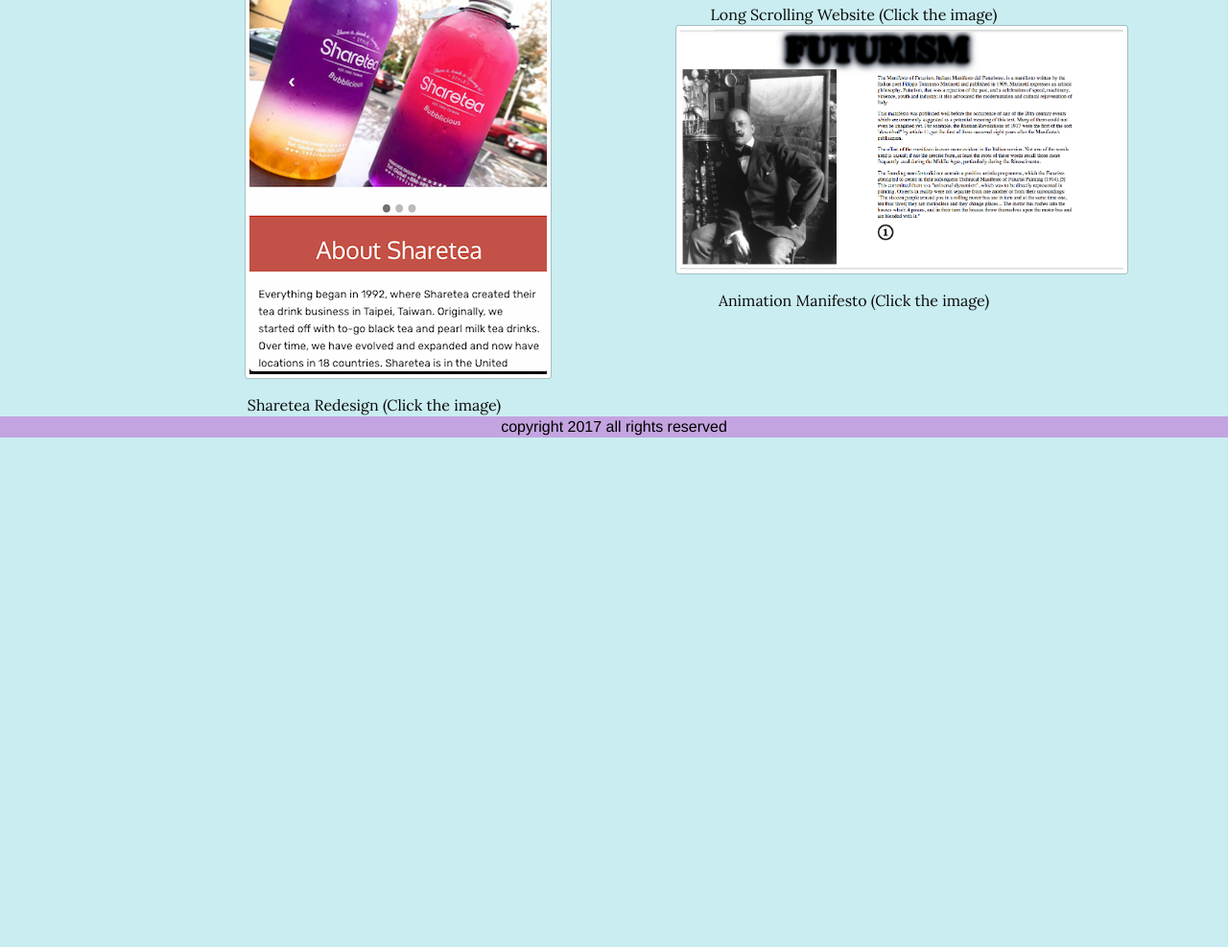
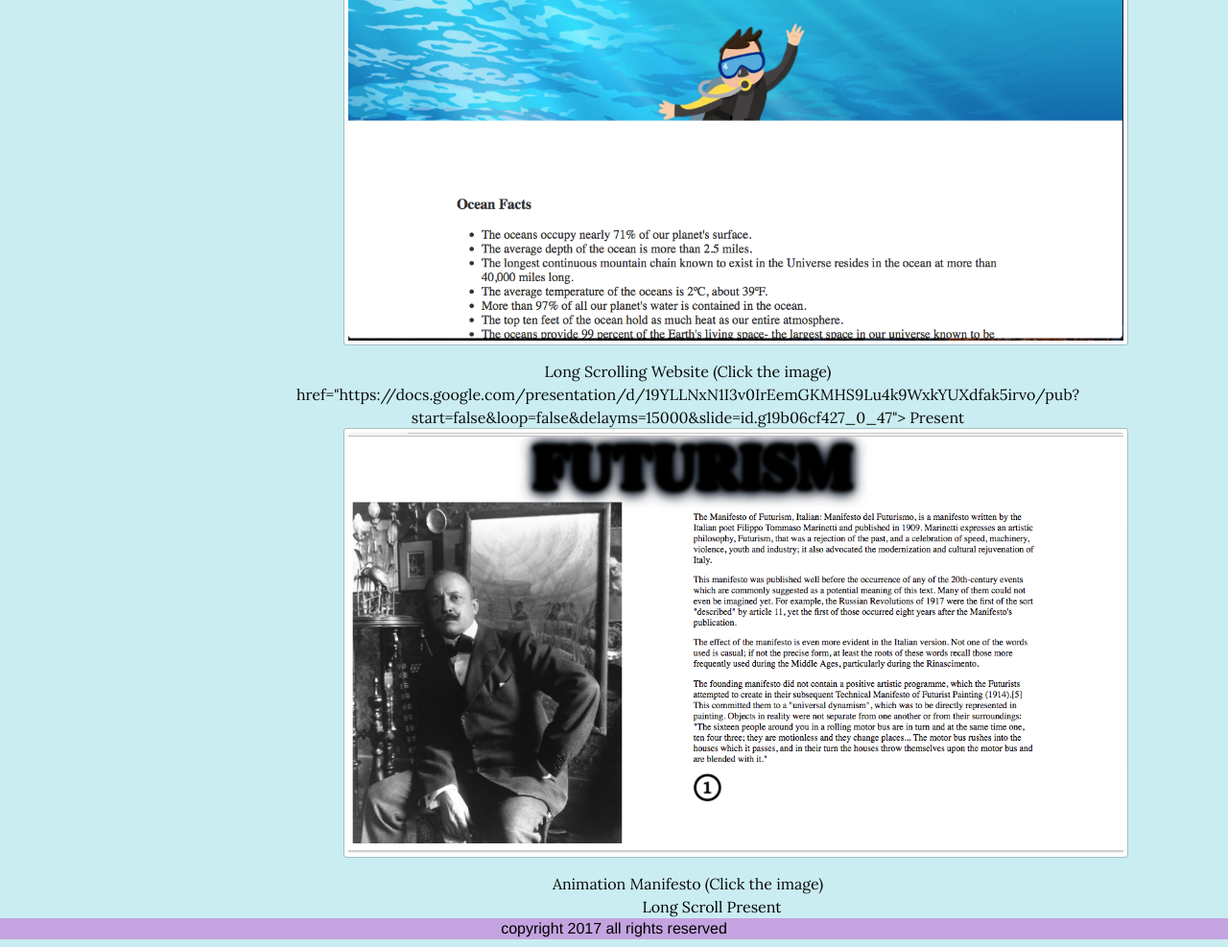
Before and after one commit to ja5293/art3870-w17, a plain HTML site: page portfolio.html in a window 1280 px wide. Shown: the part 1483-2470 px from the top of the page at 96% size. Before the commit the page ends 1947 px from the top, so only its background shows below. Drawn offline with Linux system fonts and the light colour scheme.

Commit message:
add portfolio

```diff
--- a/portfolio.html
+++ b/portfolio.html
@@ -78,11 +78,14 @@
     <br>
     <figure><a href="longscroll1.html"><img src="images/longscroll.png" class="thumbnail" alt="longscroll"></a>
     </figure>
-    <figcaption>Long Scrolling Website (Click the image)</figcaption>
+    <figcaption>Long Scrolling Website (Click the image)  href="https://docs.google.com/presentation/d/19YLLNxN1I3v0IrEemGKMHS9Lu4k9WxkYUXdfak5irvo/pub?start=false&loop=false&delayms=15000&slide=id.g19b06cf427_0_47"> Present</a></figcaption>
 
     <figure><a href="animation.html"><img src="images/animation.png" class="thumbnail" alt="animation"></a>
     </figure>
     <figcaption>Animation Manifesto (Click the image)</figcaption>
+
+    <figure>
+    <a href="https://docs.google.com/presentation/d/19YLLNxN1I3v0IrEemGKMHS9Lu4k9WxkYUXdfak5irvo/pub?start=false&loop=false&delayms=15000&slide=id.g19b06cf427_0_47">Long Scroll Present</a></figcaption>
 
 
   </div>
```
